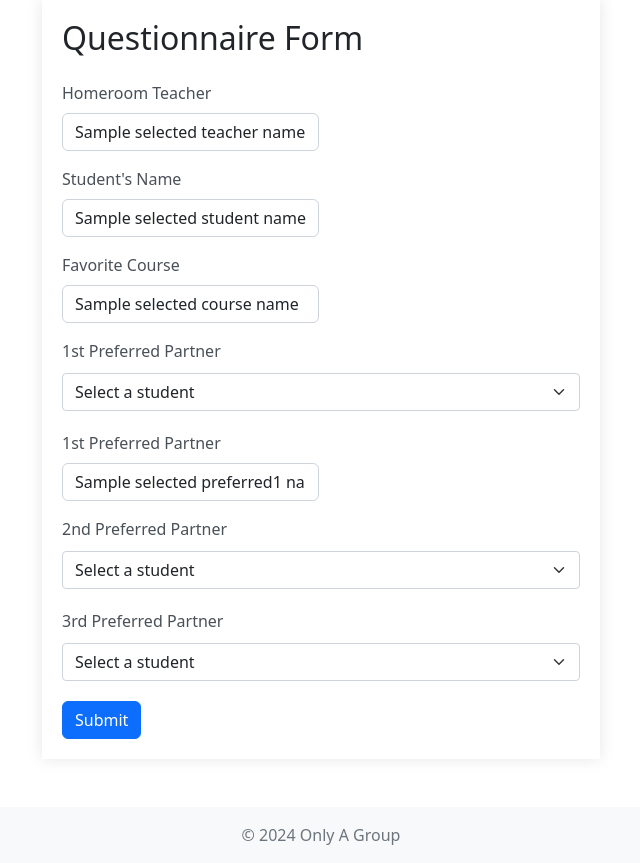
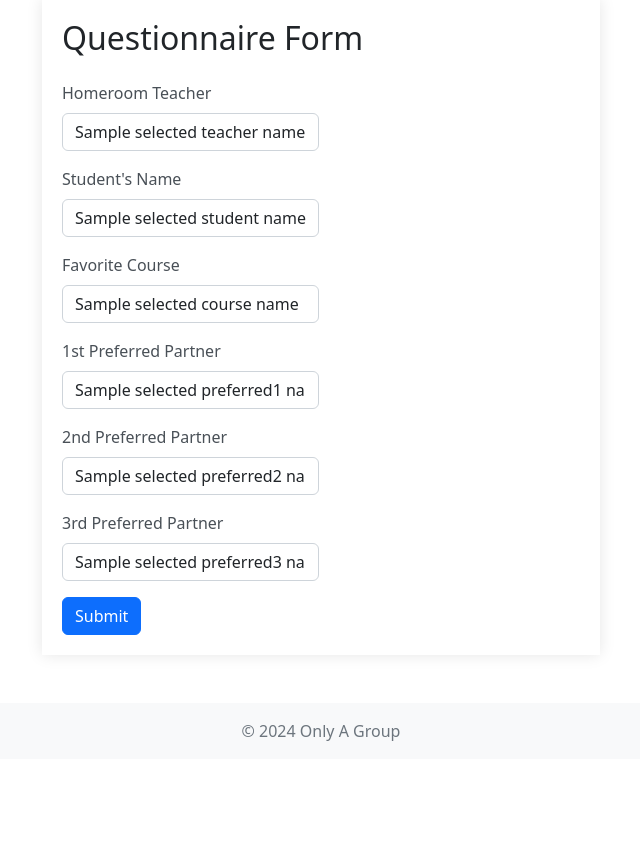
Before and after one commit to tommyelvebu/ProjectAssignmentSpring2024, a Flask app: template templates/questionnaire.html in a window 1280 px wide. Shown: the part 105-968 px from the top of the page, without its empty margins (319-959 px from the left). After the commit the page ends 846 px from the top, so only its background shows below. Run offline with Flask 3, Linux system fonts and the light colour scheme; the template is opened without the code that fills it: most values are stand-ins (such as "Sample title", 1, 10 or a date in 2020); some libraries are stand-ins or nearby versions.

Commit message:
preferences
added second and third preference

```diff
--- a/app.py
+++ b/app.py
@@ -41,6 +41,8 @@ def questionnaire():
     selected_preferred2 = None
     selected_preferred2_name = None
     preferred3_classmates = []
+    selected_preferred3 = None
+    selected_preferred3_name = None
 
     if request.method == 'POST':
         teacher_id = request.form.get('teacher_id')
@@ -48,6 +50,7 @@ def questionnaire():
         course_id = request.form.get('course_id')
         preferred1_id = request.form.get('preferred_student_id_1')
         preferred2_id = request.form.get('preferred_student_id_2')
+        preferred3_id = request.form.get('preferred_student_id_3')
 
         # Fetch teacher and student details if selected
         if teacher_id:
@@ -96,6 +99,16 @@ def questionnaire():
                     (student_id, student_id, preferred1_id, preferred2_id)
                 ).fetchall()
 
+        if preferred3_id:
+            selected_preferred3 = preferred3_id
+            preferred3_info = db.execute('select student_name FROM student WHERE student_id = ?', (preferred3_id)).fetchone()
+            selected_preferred3_name = preferred3_info['student_name'] if preferred3_info else 'Student not found'
+            if selected_student:
+                preferred3_classmates = db.execute(
+                    'SELECT student_id, student_name FROM student WHERE class_id = (SELECT class_id FROM student WHERE student_id = ?) AND student_id NOT IN (?, ?, ?)',
+                    (student_id, student_id, preferred1_id, preferred2_id)
+                ).fetchall()
+
     teachers = db.execute('SELECT teacher_id, teacher_name FROM teacher').fetchall()
     courses = db.execute('SELECT course_id, course_name FROM course').fetchall()
 
@@ -105,7 +118,8 @@ def questionnaire():
                            selected_course_name=selected_course_name, selected_preferred1=selected_preferred1,
                            selected_preferred1_name=selected_preferred1_name, preferred2_classmates=preferred2_classmates,
                            selected_preferred2=selected_preferred2, selected_preferred2_name=selected_preferred2_name,
-                           preferred3_classmates=preferred3_classmates)
+                           preferred3_classmates=preferred3_classmates,
+                           selected_preferred3=selected_preferred3, selected_preferred3_name=selected_preferred3_name,)
 
 
 
--- a/templates/questionnaire.html
+++ b/templates/questionnaire.html
@@ -72,41 +72,53 @@
             {% if selected_course %}
             <div class="mb-3">
                 <label for="preferred1" class="form-label">1st Preferred Partner</label>
-                <select class="form-select custom-select" id="preferred1" name="preferred_student_id_1">
+                {% if selected_preferred1 %}
+                <input type="text" class="form-control" value="{{ selected_preferred1_name }}" readonly>
+                <input type="hidden" name="preferred_student_id_1" value="{{ selected_preferred1 }}">
+                {% else %}
+                <select class="form-select custom-select" id="preferred1" name="preferred_student_id_1" onchange="this.form.submit()">
                     <option value="">Select a student</option>
                     {% for classmate in classmates %}
                     <option value="{{ classmate.student_id }}">{{ classmate.student_name }}</option>
                     {% endfor %}
                 </select>
+                {% endif %}
             </div>
             {% endif %}
 
+
             {% if selected_preferred1 %}
             <div class="mb-3">
-                <label class="form-label">1st Preferred Partner</label>
-                <input type="text" class="form-control" value="{{ selected_preferred1_name }}" readonly>
-                <input type="hidden" name="preferred_student_id_1" value="{{ selected_preferred1 }}">
-            </div>
-            <div class="mb-3">
                 <label for="preferred2" class="form-label">2nd Preferred Partner</label>
-                <select class="form-select custom-select" id="preferred2" name="preferred_student_id_2">
+                {% if selected_preferred2 %}
+                <input type="text" class="form-control" value="{{ selected_preferred2_name }}" readonly>
+                <input type="hidden" name="preferred_student_id_2" value="{{ selected_preferred2 }}">
+                {% else %}
+                <select class="form-select custom-select" id="preferred2" name="preferred_student_id_2" onchange="this.form.submit()">
                     <option value="">Select a student</option>
                     {% for classmate in preferred2_classmates %}
                     <option value="{{ classmate.student_id }}">{{ classmate.student_name }}</option>
                     {% endfor %}
                 </select>
+                {% endif %}
             </div>
             {% endif %}
+
 
             {% if selected_preferred2 %}
             <div class="mb-3">
                 <label for="preferred3" class="form-label">3rd Preferred Partner</label>
-                <select class="form-select custom-select" id="preferred3" name="preferred_student_id_3">
+                {% if selected_preferred3 %}
+                <input type="text" class="form-control" value="{{ selected_preferred3_name }}" readonly>
+                <input type="hidden" name="preferred_student_id_3" value="{{ selected_preferred3 }}">
+                {% else %}
+                <select class="form-select custom-select" id="preferred3" name="preferred_student_id_3" onchange="this.form.submit()">
                     <option value="">Select a student</option>
                     {% for classmate in classmates %}
                     <option value="{{ classmate.student_id }}">{{ classmate.student_name }}</option>
                     {% endfor %}
                 </select>
+                {% endif %}
             </div>
             {% endif %}
 
```
